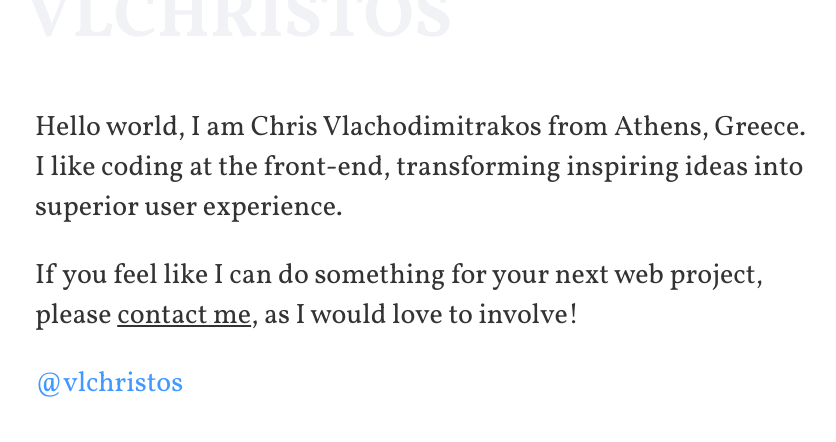
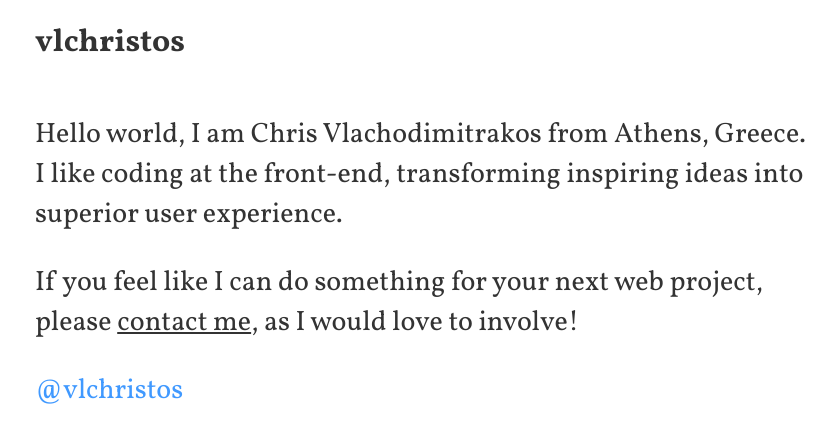
Before and after one commit to vlchristos/gh-pages, a plain HTML site: page index.html in a window 1280 px wide. Shown: the whole page, without its empty margins (215-1051 px from the left). Drawn offline with Linux system fonts and the light colour scheme.

Commit message:
Update stylesheet.css

```diff
--- a/stylesheets/stylesheet.css
+++ b/stylesheets/stylesheet.css
@@ -325,14 +325,6 @@ table {
   -webkit-box-sizing: border-box;
   box-sizing: border-box; }
 
-/* line 30, ../scss/_layout.scss */
-.site-header {
-  padding-bottom: 5em; }
-  @media (max-width: 480px) {
-    /* line 30, ../scss/_layout.scss */
-    .site-header {
-      padding-bottom: 0; } }
-
 /* line 36, ../scss/_layout.scss */
 .wrapper {
   max-width: 50em;
@@ -404,11 +396,11 @@ p a {
     color: #999999; }
 
 /* line 58, ../scss/_typography.scss */
-.my-name {
+/*.my-name {
   text-transform: uppercase; }
-  @media (min-width: 480px) {
+  @media (min-width: 480px) {*/
     /* line 58, ../scss/_typography.scss */
-    .my-name {
+    /*.my-name {
       position: absolute;
       left: 0;
       top: -15px;
@@ -416,7 +408,7 @@ p a {
       line-height: 1;
       font-size: 4.250em;
       color: #f1f2f5;
-      z-index: 1; } }
+      z-index: 1; } }*/
 
 /* line 2, ../scss/_nav.scss */
 .mobile-nav a {
```
